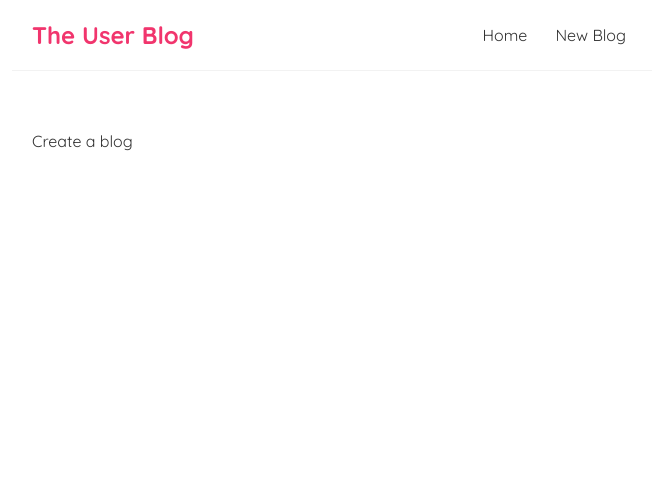
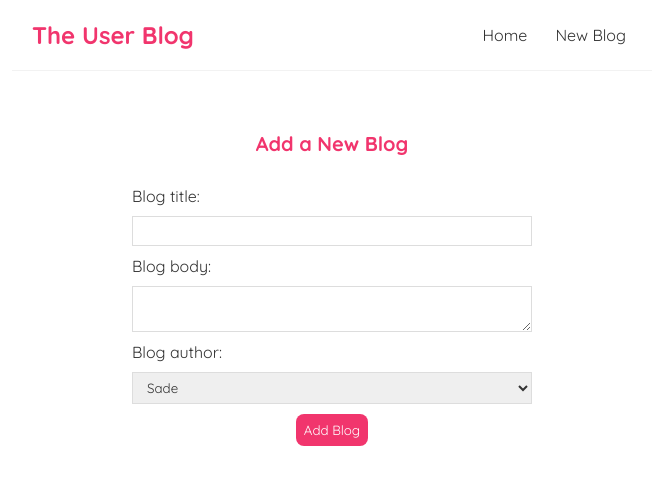
Before and after one commit to reinertisa/user-blog-mnt-ts, a React (Vite) app: page /create in a window 1280 px wide. Shown: the top 484 px of the page, without its empty margins (308-964 px from the left). Built offline with nearby package versions, Linux system fonts and the light colour scheme.

Commit message:
feat(website): add controlled inputs

```diff
--- a/src/components/blog/Form.tsx
+++ b/src/components/blog/Form.tsx
@@ -1,6 +1,46 @@
+import React, {useState} from 'react';
 
 export default function BlogForm() {
+    const [title, setTitle] = useState<string>('');
+    const [body, setBody] = useState<string>('');
+    const [author, setAuthor] = useState<string>('sade');
+
+    const handleTitleChange =
+        (e: React.ChangeEvent<HTMLInputElement>) => setTitle(e.target.value);
+    const handleBodyChange =
+        (e: React.ChangeEvent<HTMLTextAreaElement>) => setBody(e.target.value);
+    const handleAuthorChange =
+        (e: React.ChangeEvent<HTMLSelectElement>) => setAuthor(e.target.value);
+
     return (
-        <div>Create a blog</div>
+        <div className="create">
+            <h2>Add a New Blog</h2>
+            <form>
+                <label htmlFor="title">Blog title:</label>
+                <input
+                    id="title"
+                    type="text"
+                    required={true}
+                    value={title}
+                    onChange={handleTitleChange}
+                />
+
+                <label htmlFor="body">Blog body:</label>
+                <textarea
+                    id="body"
+                    required={true}
+                    value={body}
+                    onChange={handleBodyChange}
+                />
+
+                <label htmlFor="author">Blog author:</label>
+                <select id="author" onChange={handleAuthorChange} value={author}>
+                    <option value="sade">Sade</option>
+                    <option value="kristi">Kristi</option>
+                    <option value="isa">Isa</option>
+                </select>
+                <button type="submit">Add Blog</button>
+            </form>
+        </div>
     )
 }
--- a/src/index.css
+++ b/src/index.css
@@ -74,3 +74,39 @@
   border-radius: 8px;
   cursor: pointer;
 }
+
+/* create new blog form */
+.create {
+  max-width: 400px;
+  margin: 0 auto;
+  text-align: center;
+}
+
+.create label {
+  text-align: left;
+  display: block;
+}
+
+.create h2 {
+  font-size: 20px;
+  color: #f1356d;
+  margin-bottom: 30px;
+}
+
+.create input, textarea, select {
+  width: 100%;
+  padding: 6px 10px;
+  margin: 10px 0;
+  border: 1px solid #ddd;
+  box-sizing: border-box;
+  display: block;
+}
+
+.create button {
+  background: #f1356d;
+  color: #fff;
+  border: 0;
+  padding: 8px;
+  border-radius: 8px;
+  cursor: pointer;
+}
```
